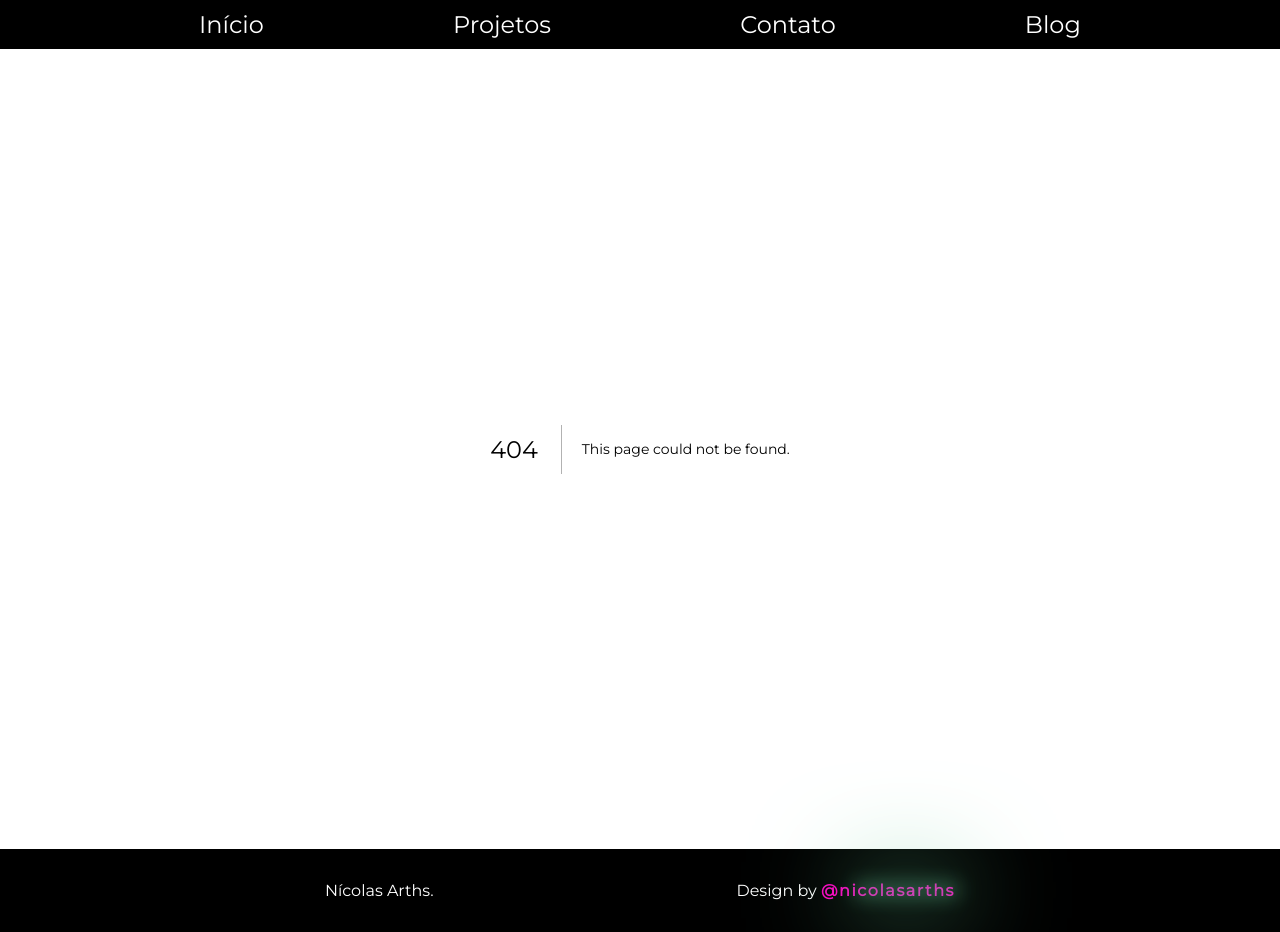
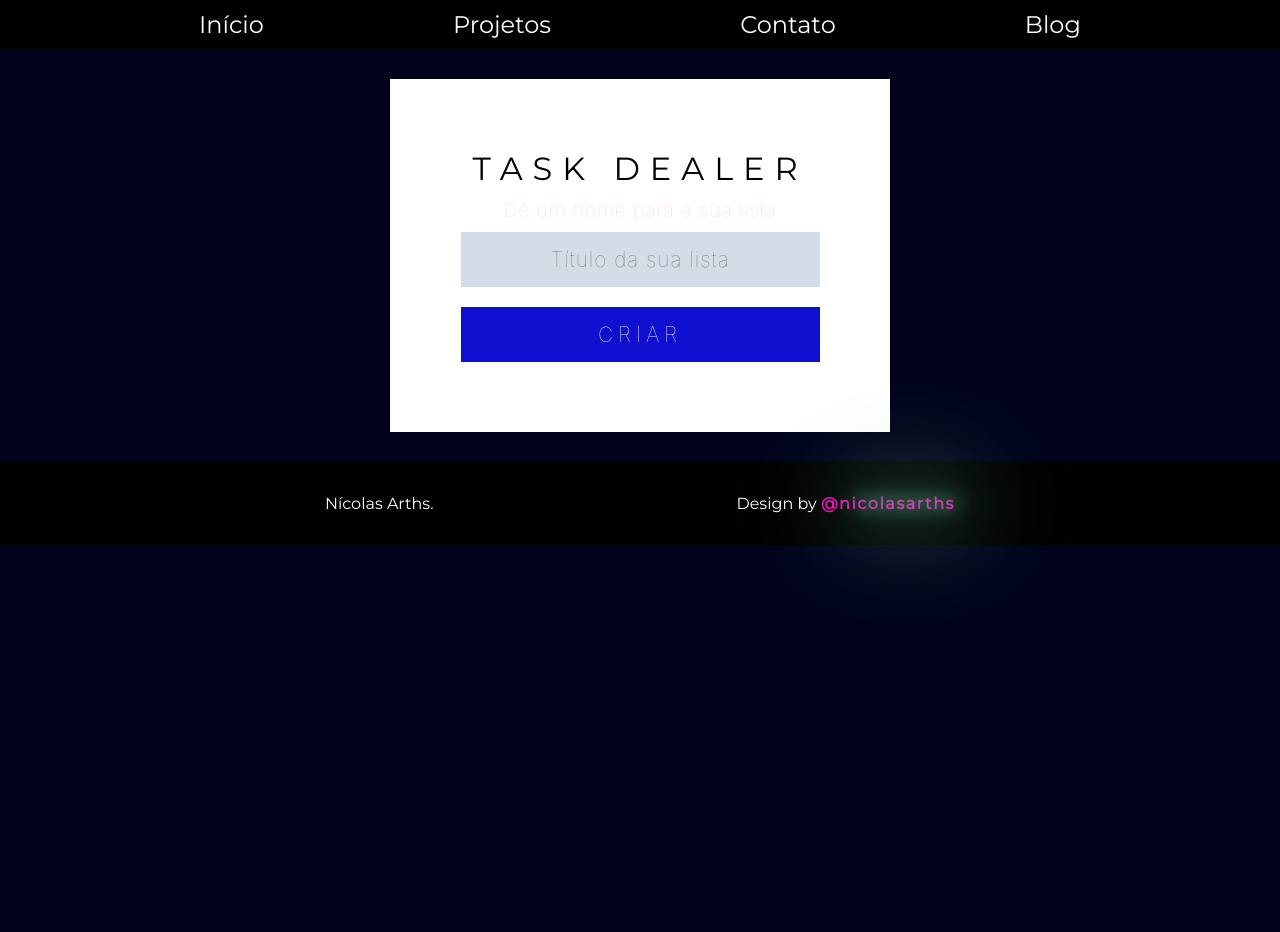
Before and after one commit to nicolasarths/personal-website, a Next.js app: page /task-dealer/first-task in a window 1280 px wide. Before the commit this address had no page. After the commit the page ends 800 px from the top, so only its background shows below. Built offline with nearby package versions, Linux system fonts and the light colour scheme; a web font is replaced by a local one.

Commit message:
add demo app task-dealer

```diff
--- /dev/null
+++ b/src/components/task-dealer/taskDealerLayout.jsx
@@ -0,0 +1,8 @@
+export default function taskDealerLayout ({children}){
+    return (<>
+        <div className="task-dealer black">
+        <h1 className="tasks-title">TASK DEALER</h1>
+        {children}
+        </div>
+    </>)
+}
--- /dev/null
+++ b/src/pages/api/task-dealer.js
@@ -0,0 +1,5 @@
+export default async function taskDealer(req, res){
+    const listTitle= req.body
+
+    res.status(200).json({status: 'Ok',})
+}
--- /dev/null
+++ b/src/pages/task-dealer/first-task.js
@@ -0,0 +1,198 @@
+import TaskDealerLayout from "../../components/task-dealer/taskDealerLayout";
+
+export default function FirstList(){
+
+    async function HandleSubmit(e){
+        e.preventDefault()
+        const firstListTitle = e.currentTarget.elements['first-list-title'].value
+
+        console.log(firstListTitle)
+        const response = await fetch('/api/task-dealer', {
+            method: 'post',
+            body: JSON.stringify(firstListTitle)
+        })
+    }
+
+    return (<>
+    <TaskDealerLayout>
+        <form onSubmit={HandleSubmit} method="post">
+            <label
+                className="tasks-label"
+                htmlFor="first-list-title">
+                    Dê um nome para a sua lista
+            </label>
+            <input
+                name="first-list-title"
+                className="tasks-input"
+                type="text"
+                placeholder="Título da sua lista"/>
+            <input
+                type="submit"
+                className="tasks-button"
+                value="Criar" />
+        </form>
+    </TaskDealerLayout>
+    </>)
+    /*
+    const [lists, setLists] = useState([]);
+  const [showListsList, setShowListsList] = useState("hide");
+  const [currentList, setCurrentList] = useState();
+  const [SelectListPlaceholder, setSelectListPlaceholder] = useState();
+  const [showAddList, setShowAddList] = useState();
+  const [showAddListItem, setShowAddListItem] = useState("hide");
+
+  useEffect(() => {
+    const data = retrieveFromLocalStorage("lists");
+    if (data) {
+      setLists(data);
+      setSelectListPlaceholder("Selecionar Lista");
+      DisplayAddListItem();
+    }
+  }, []);
+
+  function HandleSetList() {
+    if (showListsList == "hide") setShowListsList();
+    else setShowListsList("hide");
+  }
+
+  function HandleSetCurrentList(e) {
+    setCurrentList(e.currentTarget.value);
+    setSelectListPlaceholder("Alterar lista");
+    HandleSetList();
+  }
+
+  function DisplayCreateList() {
+    setShowAddList();
+    setShowAddListItem("hide");
+  }
+
+  function DisplayAddListItem() {
+    setShowAddListItem();
+    setShowAddList("hide");
+  }
+
+  function HandleAddList(e) {
+    e.preventDefault();
+    const newList = {};
+    Array.from(e.currentTarget.elements).forEach((field) => {
+      if (!field.name) return;
+      let currentId = 0;
+      if (lists.length > 0) currentId = lists[lists.length - 1].id++;
+      newList.id = currentId;
+      newList.name = field.value;
+    });
+
+    if (newList.name.length < 3) return;
+    else {
+      const newLists = [...lists, newList];
+      setLists(newLists);
+      saveToLocalStorage("lists", newLists);
+      DisplayAddListItem();
+    }
+  }
+
+  function retrieveFromLocalStorage(key) {
+    if (typeof window !== "undefined") {
+      return JSON.parse(localStorage.getItem(key));
+    }
+  }
+  function saveToLocalStorage(key, value) {
+    if (typeof window !== "undefined") {
+      localStorage.setItem(key, JSON.stringify(value));
+    }
+  }
+
+  function SelectLists() {
+    return (
+      <>
+        <h3 onClick={HandleSetList}>{SelectListPlaceholder}</h3>
+        <div className={showListsList}>
+          {lists.map((list) => {
+            const listId = `list${list.id}`;
+            return (
+              <div key={listId}>
+                <input
+                  key={listId}
+                  type="radio"
+                  id={listId}
+                  name={listId}
+                  value={list.name}
+                  onChange={HandleSetCurrentList}
+                />
+                <label htmlFor={listId}>{list.name}</label>
+              </div>
+            );
+          })}
+        </div>
+      </>
+    );
+  }
+
+  return (
+    <>
+
+
+
+        <form
+          name="add-list-item"
+          id="add-list-item"
+          className={showAddListItem}
+        >
+          <h2>{currentList}</h2>
+          <SelectLists />
+          <input
+            type="text"
+            className="tasks-input"
+            placeholder="Add list item"
+          />
+          <button
+            type="button"
+            className="tasks-button add-item-button mainBtns"
+          >
+            ADD ITEM
+          </button>
+          <button
+            type="button"
+            className="tasks-button"
+            onClick={DisplayCreateList}
+          >
+            CREATE NEW LIST
+          </button>
+          <table className="table">
+            <tbody className="list"></tbody>
+          </table>
+        </form>
+
+        <form
+          name="add-list"
+          id="add-list"
+          className={showAddList}
+          onSubmit={HandleAddList}
+        >
+          <input
+            type="text"
+            form="add-list"
+            name="list-name"
+            className="tasks-input"
+            placeholder="List name"
+          />
+
+          <input
+            form="add-list"
+            type="submit"
+            className="tasks-button"
+            value="ADD LIST"
+          />
+
+          <button
+            type="button"
+            className="tasks-button bg-gray"
+            onClick={DisplayAddListItem}
+          >
+            CANCEL
+          </button>
+        </form>
+      </div>
+    </>
+  ); */
+}
```
Also changed, not shown: src/pages/task-dealer/index.js (added, +20 -0 lines).
